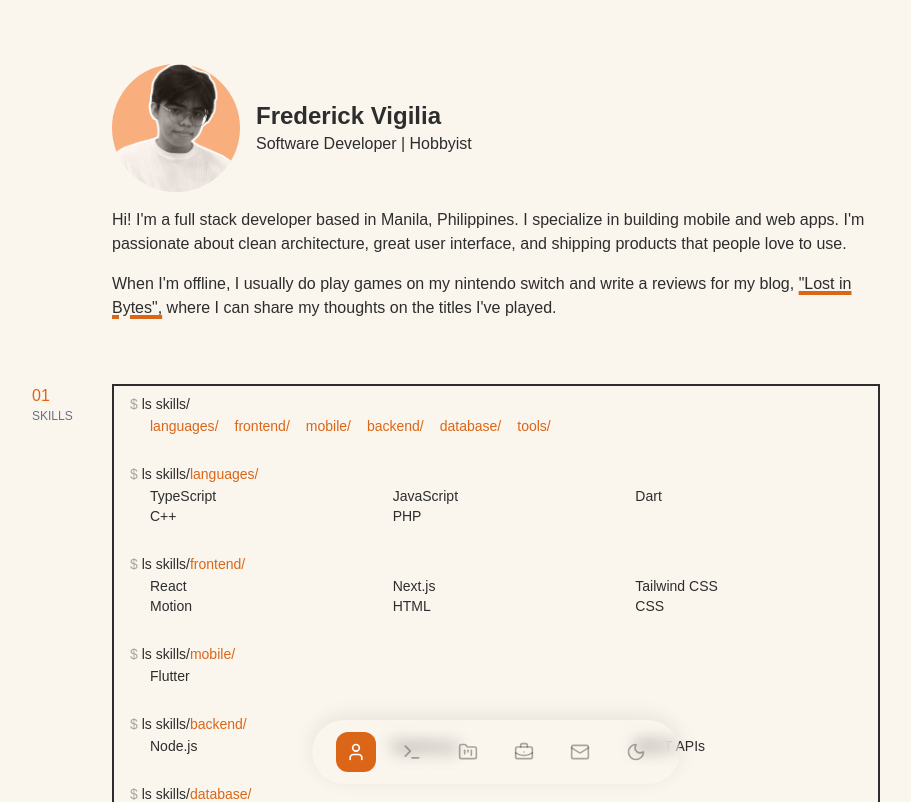
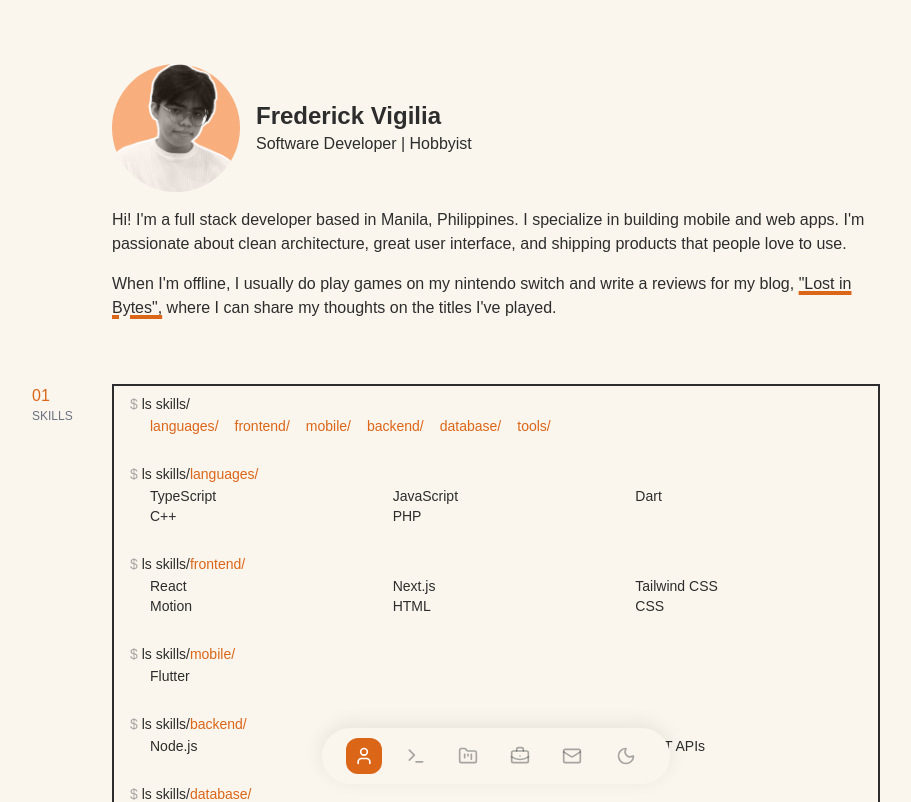
Before and after one commit to shyuuun/portfolio, a Next.js app: page / in a window 1280 px wide. Shown: the top 802 px of the page, without its empty margins (144-1055 px from the left). Built offline with nearby package versions, Linux system fonts and the light colour scheme; a web font is replaced by a local one.

Commit message:
fix: the blur in the bottom nav

```diff
--- a/src/components/bottom-nav.tsx
+++ b/src/components/bottom-nav.tsx
@@ -99,8 +99,8 @@ export default function BottomNav() {
 	}, []);
 
 	return (
-		<nav className="fixed bottom-4 left-0 right-0 z-50 flex justify-center">
-			<div className="flex items-center gap-4 rounded-full px-6 py-3 backdrop-blur-sm shadow-[0_-4px_20px_rgba(0,0,0,0.08)]">
+		<nav className="fixed bottom-4 left-0 right-0 z-50 flex  justify-center ">
+			<div className="flex items-center gap-4 rounded-full bg-background shadow-[0_-4px_20px_rgba(0,0,0,0.08)] px-6 py-2 ">
 				{NAV_ITEMS.map((item) => {
 					const Icon = item.icon;
 					const isActive = active === item.id;
@@ -110,7 +110,7 @@ export default function BottomNav() {
 							key={item.id}
 							href={`#${item.id}`}
 							aria-label={item.label}
-							className={`rounded-xl p-2.5 transition-colors ${
+							className={`rounded-xl p-2 transition-colors ${
 								isActive
 									? "bg-primary text-white"
 									: "text-foreground/40 hover:text-foreground"
```
